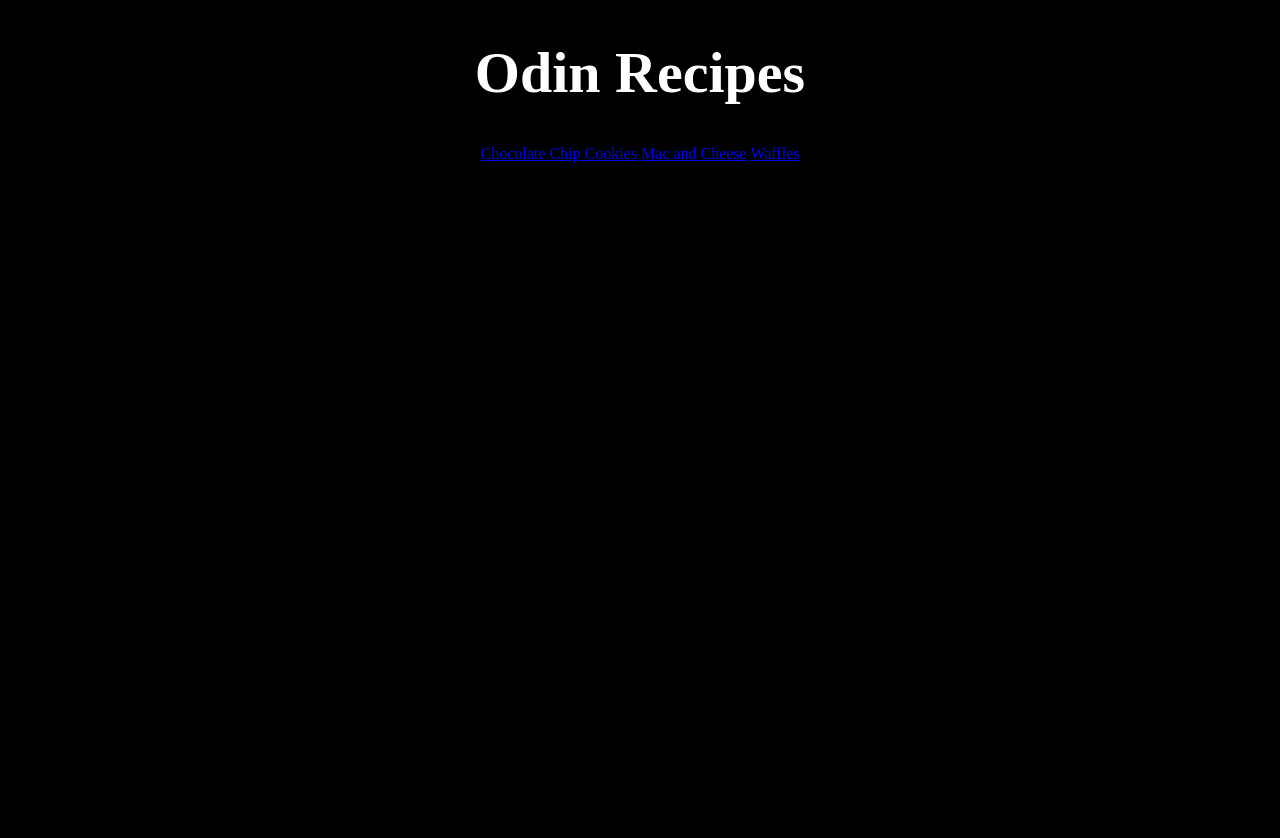
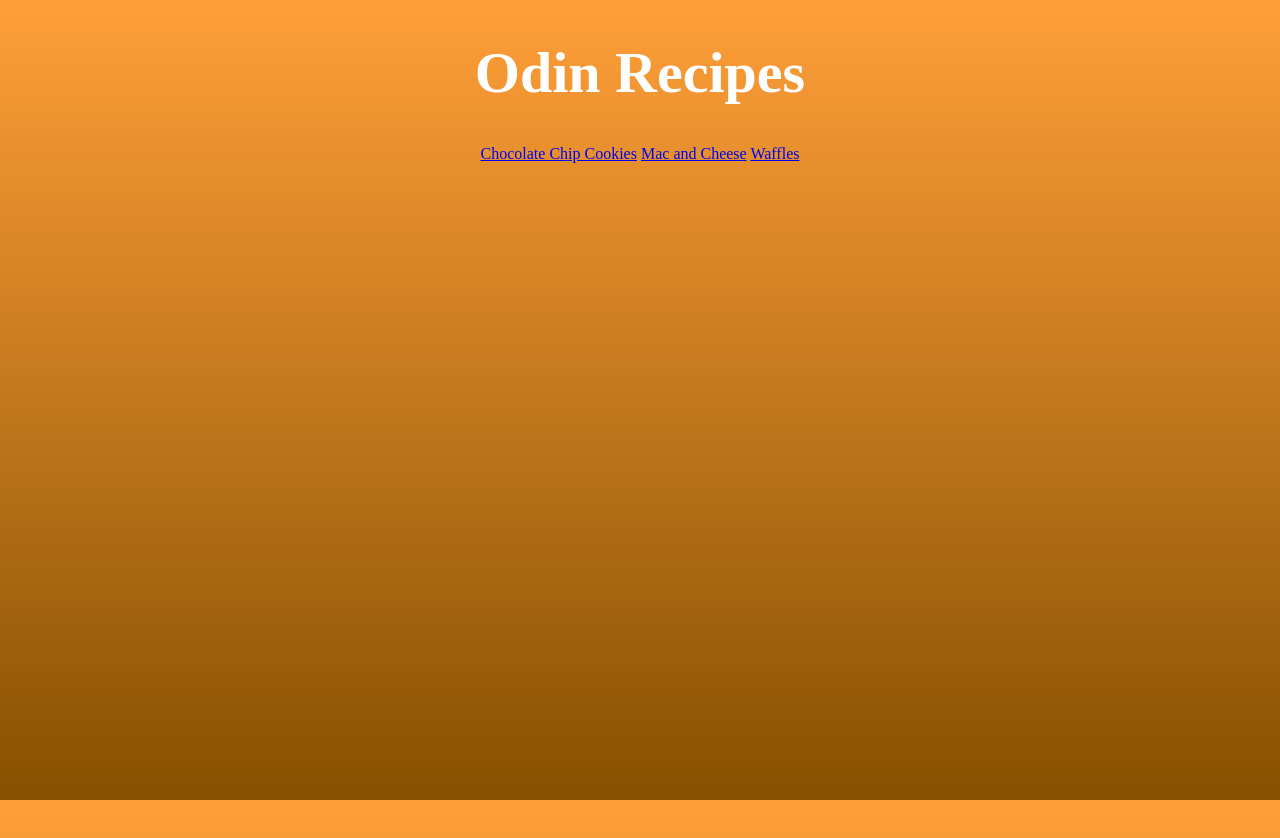
Before and after one commit to Zx-Loh/odin-recipes, a plain HTML site: page index.html in a window 1280 px wide. Before the commit the page ends 800 px from the top, so only its background shows below. Drawn offline with Linux system fonts and the light colour scheme.

Commit message:
Add background
added background gradient to homepage

```diff
--- a/css/styles.css
+++ b/css/styles.css
@@ -1,6 +1,13 @@
 html {
-    background: black;
+    background: rgb(134,80,0);
+    background: linear-gradient(0deg, rgba(134,80,0,1) 0%, rgba(255,159,57,1) 100%);
     color: white;
+    height: 100%;
+}
+
+body {
+    height: 100vh;
+    background-repeat: no-repeat;
 }
 
 .center {
@@ -14,5 +21,4 @@ html {
 
 .recipe-list {
     display: inline-block;
-    background: black;
 }
```
